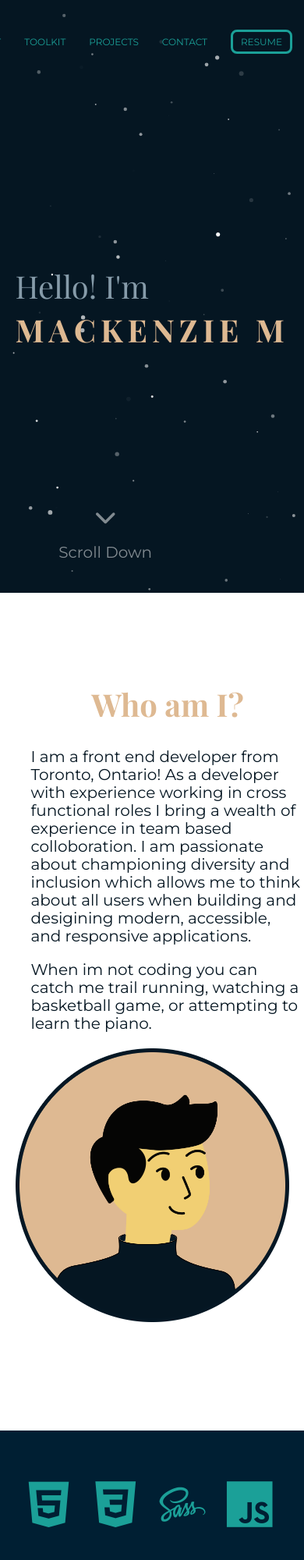
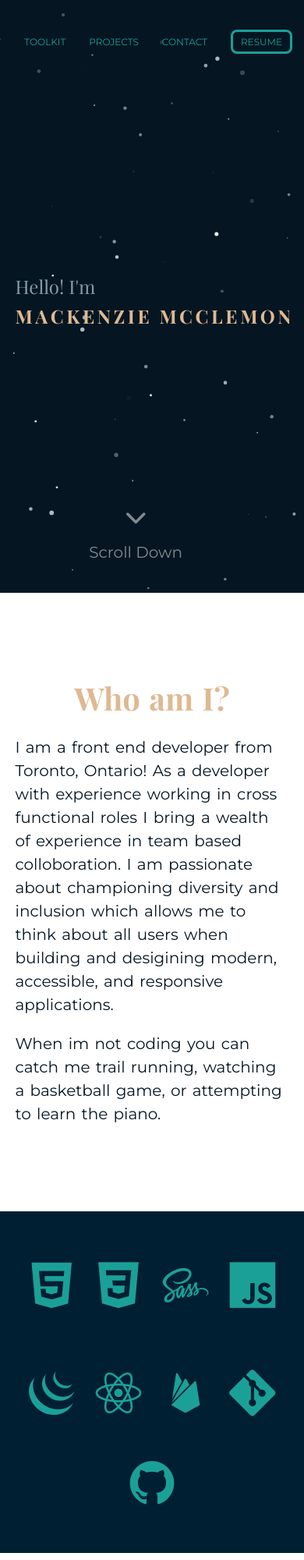
Before and after one commit to MackenzieMc/portfolioProject, a plain HTML site: page index.html in a window 390 px wide. Shown: the top 2000 px of the page at 78% size. Drawn offline with nearby package versions, Linux system fonts and the light colour scheme.

Commit message:
added styling to about section

```diff
--- a/styles/sass/partials/_mediaQueries.scss
+++ b/styles/sass/partials/_mediaQueries.scss
@@ -47,6 +47,11 @@
     }
 
     //Project Section
+    .projectContainer {
+        .imgContainer {
+            display: none;
+        }
+    }
     .projectCard {
         flex-direction: column-reverse;
         align-items: center;
@@ -102,16 +107,34 @@
     header {
         background-position: center;
         background-size: cover;
+        .wrapper {
+            .textContainer {
+                h1 {
+                    font-size: 1.2rem;
+                }
+                h3 {
+                    font-size: 1.2rem;
+                }
+            }
+
+        }
+        .chevronContainer {
+            right: 40%;
+        }
     }
     //About Section
     .aboutFlexContainer {
+        .aboutTextContainer {
+            margin-left: 0px;
+        }
         .aboutImgContainer {
-            width: 100%;
+            display: none;
         }
     }
 
     //Toolkit Section
     .iconContainer {
+        justify-content: center;
         .iconItemContainer {
             width: calc(33% - 50px);
         }
--- a/styles/sass/partials/_sections.scss
+++ b/styles/sass/partials/_sections.scss
@@ -14,6 +14,8 @@
     .aboutTextContainer {
         width: calc(70% - 40px);
         margin-left: 40px;
+        word-spacing: 2px;
+        line-height: 30px;
     }
 }
 
```
Also changed, not shown: styles/styles.css.
